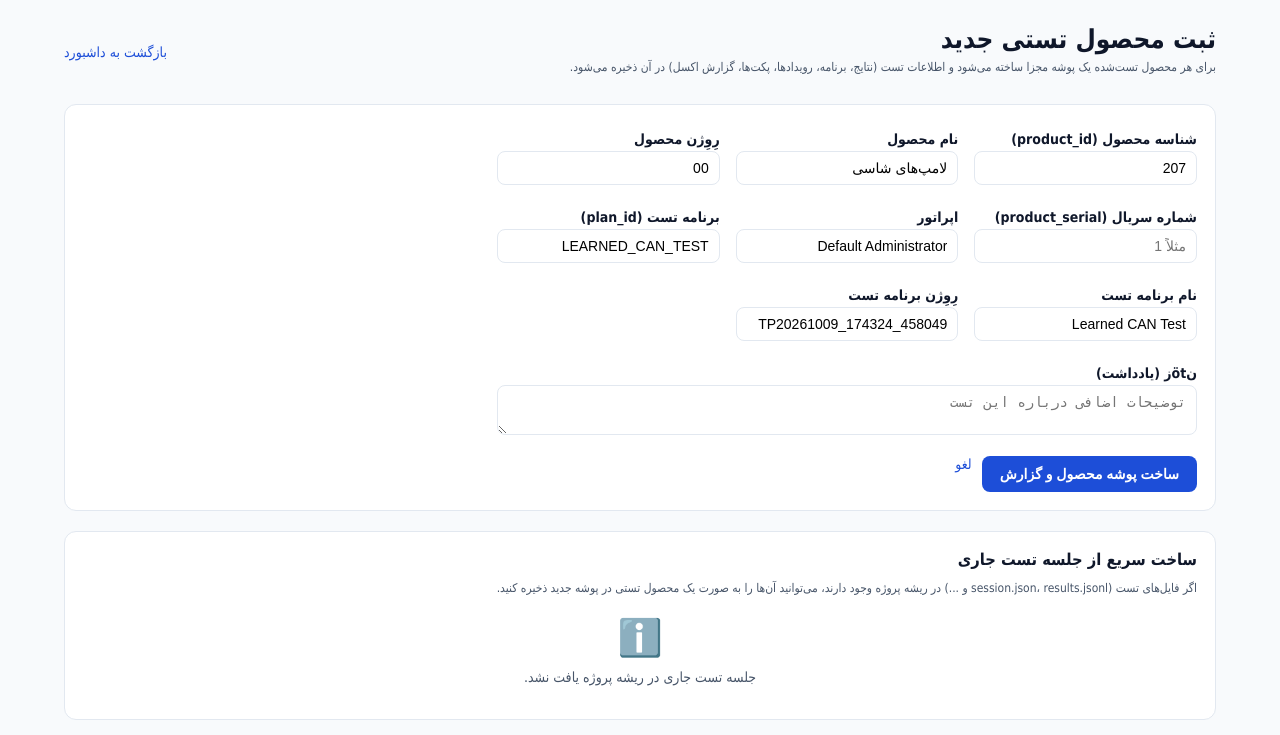
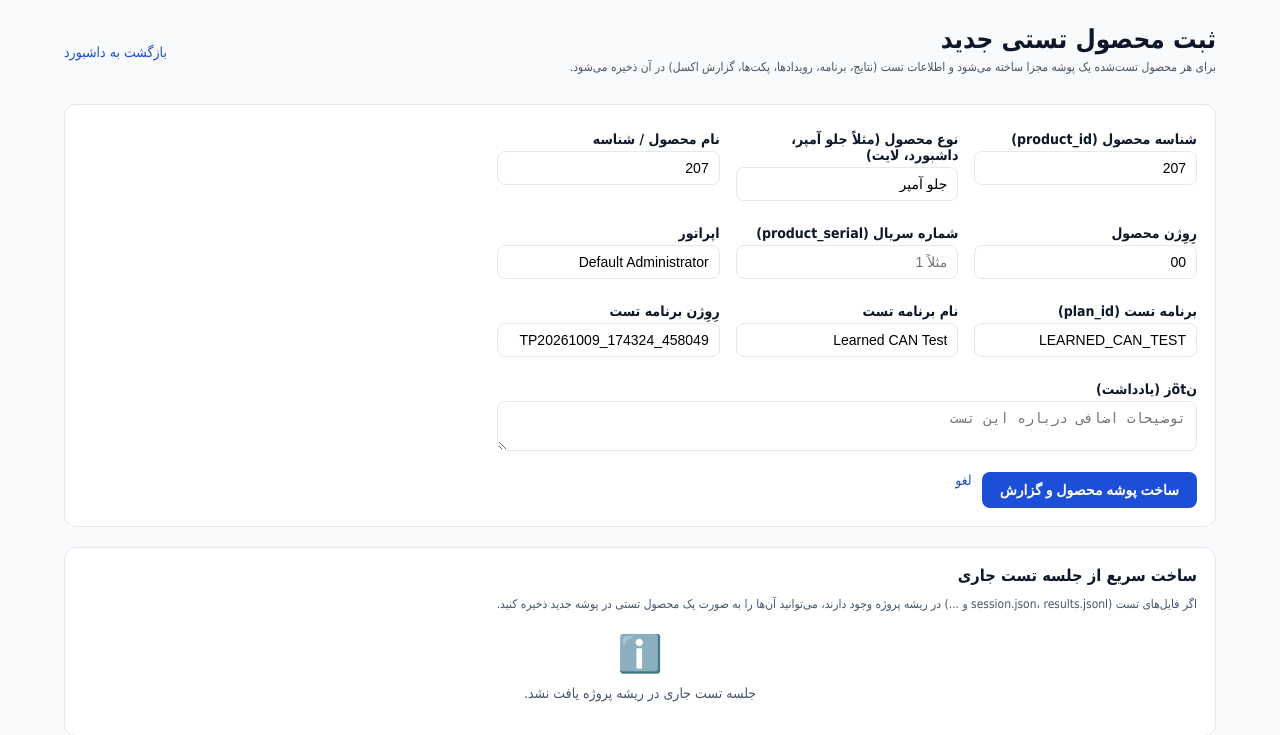
Before and after one commit to saeidkazemi1989-bot/mashin-visen, a Flask app: template templates/create_product.html in a window 1280 px wide. Shown: the part 136-871 px from the top of the page. Run offline with Flask 3, Linux system fonts and the light colour scheme; the template is opened without the code that fills it, so the values that code supplies are empty.

Commit message:
fix: product_type fallback chain - check product_type explicitly, then product_name, then product_id; default to 'نامشخص'
Co-authored-by: arena-agent <297053741+arena-agent@users.noreply.github.com>

```diff
--- a/app.py
+++ b/app.py
@@ -257,7 +257,7 @@ def build_product_summary(session, results, events, packets, test_plan, placemen
         "operator": session.get("operator"),
         "product_id": ctx.get("product_id"),
         "product_name": ctx.get("product_name"),
-        "product_type": ctx.get("product_name") or ctx.get("product_id") or session.get("product_type") or "تعریف نشده",
+        "product_type": ctx.get("product_type") or ctx.get("product_name") or ctx.get("product_id") or session.get("product_type") or "نامشخص",
         "product_revision": ctx.get("product_revision"),
         "test_plan_id": ctx.get("test_plan_id") or tp.get("plan_id"),
         "test_plan_revision": ctx.get("test_plan_revision") or tp.get("plan_revision"),
--- a/templates/create_product.html
+++ b/templates/create_product.html
@@ -18,8 +18,12 @@
         <input name="product_id" value="207" required placeholder="مثلاً 207">
       </div>
       <div>
-        <label>نام محصول</label>
-        <input name="product_name" value="لامپ‌های شاسی" required placeholder="مثلاً لامپ‌های شاسی">
+        <label>نوع محصول (مثلاً جلو آمپر، داشبورد، لايت)</label>
+        <input name="product_type" value="جلو آمپر" required placeholder="مثلاً جلو آمپر">
+      </div>
+      <div>
+        <label>نام محصول / شناسه</label>
+        <input name="product_name" value="207" required placeholder="مثلاً 207">
       </div>
       <div>
         <label>رِوِژن محصول</label>
```
